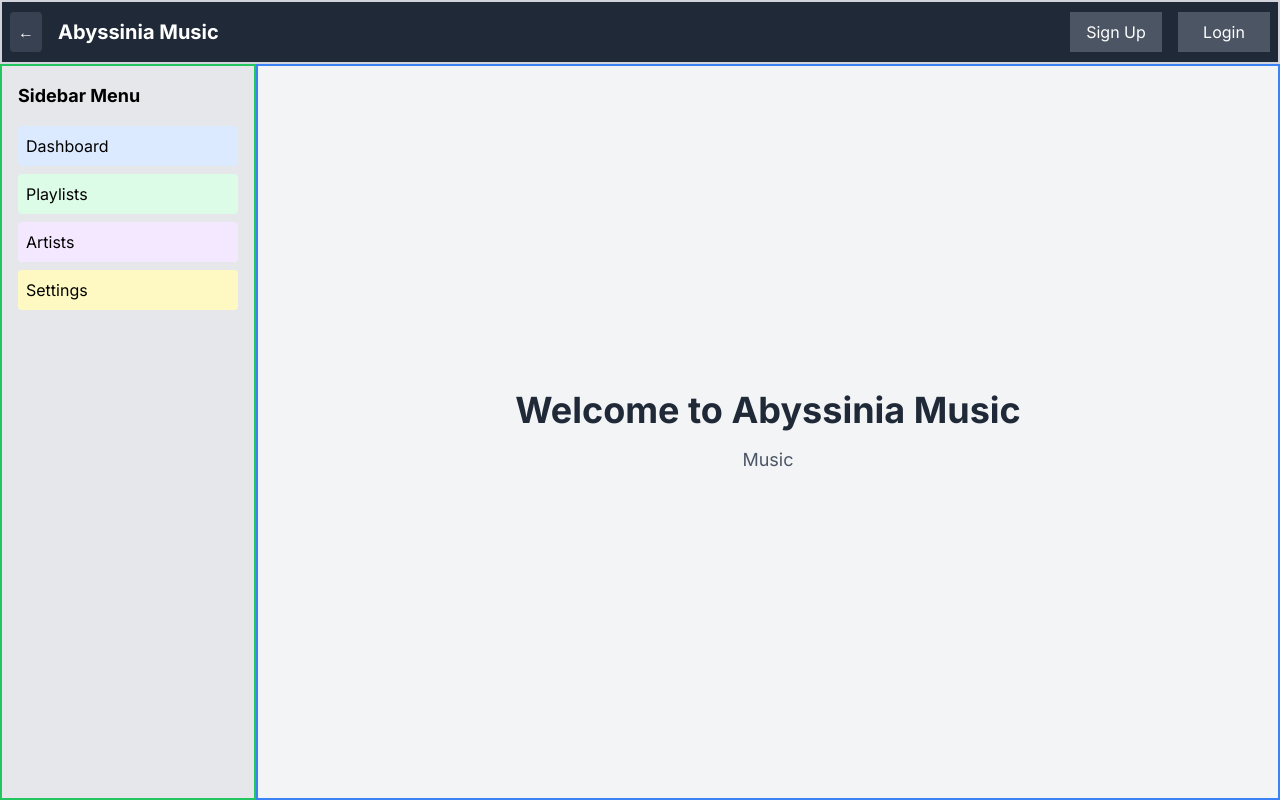
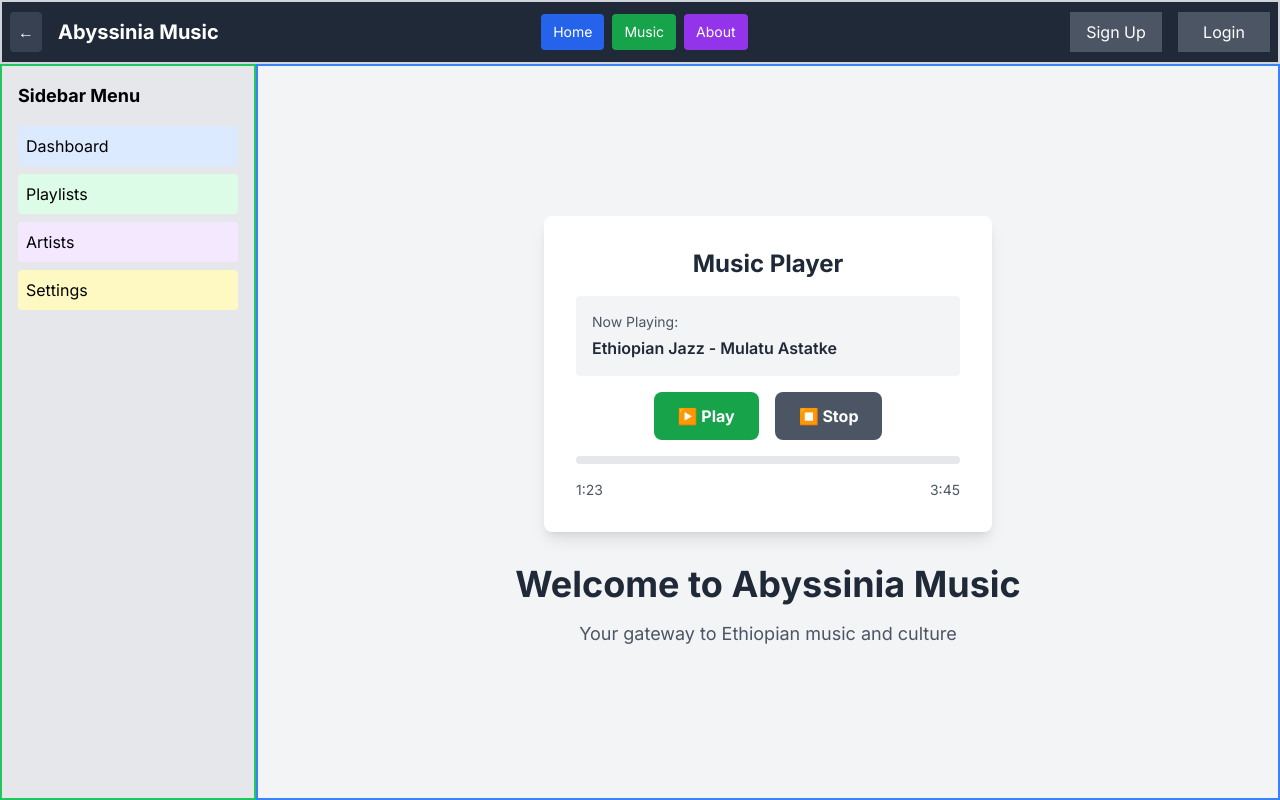
Before and after one commit to getachewjoseph/abyssinia-music, a Next.js app: page / in a window 1280 px wide. Built offline with nearby package versions, Linux system fonts and the light colour scheme.

Commit message:
Added play buttons and toggling actions

```diff
--- a/src/app/page.tsx
+++ b/src/app/page.tsx
@@ -3,6 +3,16 @@ import { useState } from 'react'
 
 export default function Home() {
   const [sidebarOpen, setSidebarOpen] = useState(true)
+  const [isPlaying, setIsPlaying] = useState(false)
+  const [currentTrack, setCurrentTrack] = useState('Ethiopian Jazz - Mulatu Astatke')
+
+  const handlePlayPause = () => {
+    setIsPlaying(!isPlaying)
+  }
+
+  const handleStop = () => {
+    setIsPlaying(false)
+  }
 
   return (
     <div className="flex flex-col h-screen">
@@ -17,6 +27,20 @@ export default function Home() {
           </button>
           <h1 className="text-xl font-bold">Abyssinia Music</h1>
         </div>
+
+        {/* Navigation Buttons */}
+        <div className="flex space-x-2">
+          <button className="px-3 py-2 bg-blue-600 rounded hover:bg-blue-700 text-sm">
+            Home
+          </button>
+          <button className="px-3 py-2 bg-green-600 rounded hover:bg-green-700 text-sm">
+            Music
+          </button>
+          <button className="px-3 py-2 bg-purple-600 rounded hover:bg-purple-700 text-sm">
+            About
+          </button>
+        </div>
+
         <div className="flex space-x-4">
           <button className="w-[92px] px-4 py-2 bg-gray-600 hover:bg-red-900">
             Sign Up
@@ -60,13 +84,59 @@ export default function Home() {
         </div>
 
         {/* Main content - takes up the rest of the screen */}
-        <div className="flex-1 bg-gray-100 flex items-center justify-center border-2 border-blue-500">
+        <div className="flex-1 bg-gray-100 flex flex-col items-center justify-center border-2 border-blue-500">
+          {/* Music Player Section */}
+          <div className="bg-white p-8 rounded-lg shadow-lg mb-8 max-w-md w-full">
+            <h2 className="text-2xl font-bold text-gray-800 mb-4 text-center">
+              Music Player
+            </h2>
+
+            {/* Current Track Display */}
+            <div className="bg-gray-100 p-4 rounded mb-4">
+              <p className="text-sm text-gray-600 mb-1">Now Playing:</p>
+              <p className="font-semibold text-gray-800">{currentTrack}</p>
+            </div>
+
+            {/* Music Control Buttons */}
+            <div className="flex justify-center space-x-4 mb-4">
+              <button
+                onClick={handlePlayPause}
+                className={`px-6 py-3 rounded-lg font-bold ${
+                  isPlaying
+                    ? 'bg-red-600 hover:bg-red-700 text-white'
+                    : 'bg-green-600 hover:bg-green-700 text-white'
+                }`}
+              >
+                {isPlaying ? '⏸️ Pause' : '▶️ Play'}
+              </button>
+
+              <button
+                onClick={handleStop}
+                className="px-6 py-3 bg-gray-600 hover:bg-gray-700 text-white rounded-lg font-bold"
+              >
+                ⏹️ Stop
+              </button>
+            </div>
+
+            {/* Progress Bar */}
+            <div className="w-full bg-gray-200 rounded-full h-2 mb-4">
+              <div className="bg-blue-600 h-2 rounded-full" style={{ width: isPlaying ? '45%' : '0%' }}></div>
+            </div>
+
+            {/* Time Display */}
+            <div className="flex justify-between text-sm text-gray-600">
+              <span>1:23</span>
+              <span>3:45</span>
+            </div>
+          </div>
+
+          {/* Welcome Message */}
           <div className="text-center">
             <h2 className="text-4xl font-bold text-gray-800 mb-4">
               Welcome to Abyssinia Music
             </h2>
             <p className="text-lg text-gray-600">
-              Music
+              Your gateway to Ethiopian music and culture
             </p>
           </div>
         </div>
```
